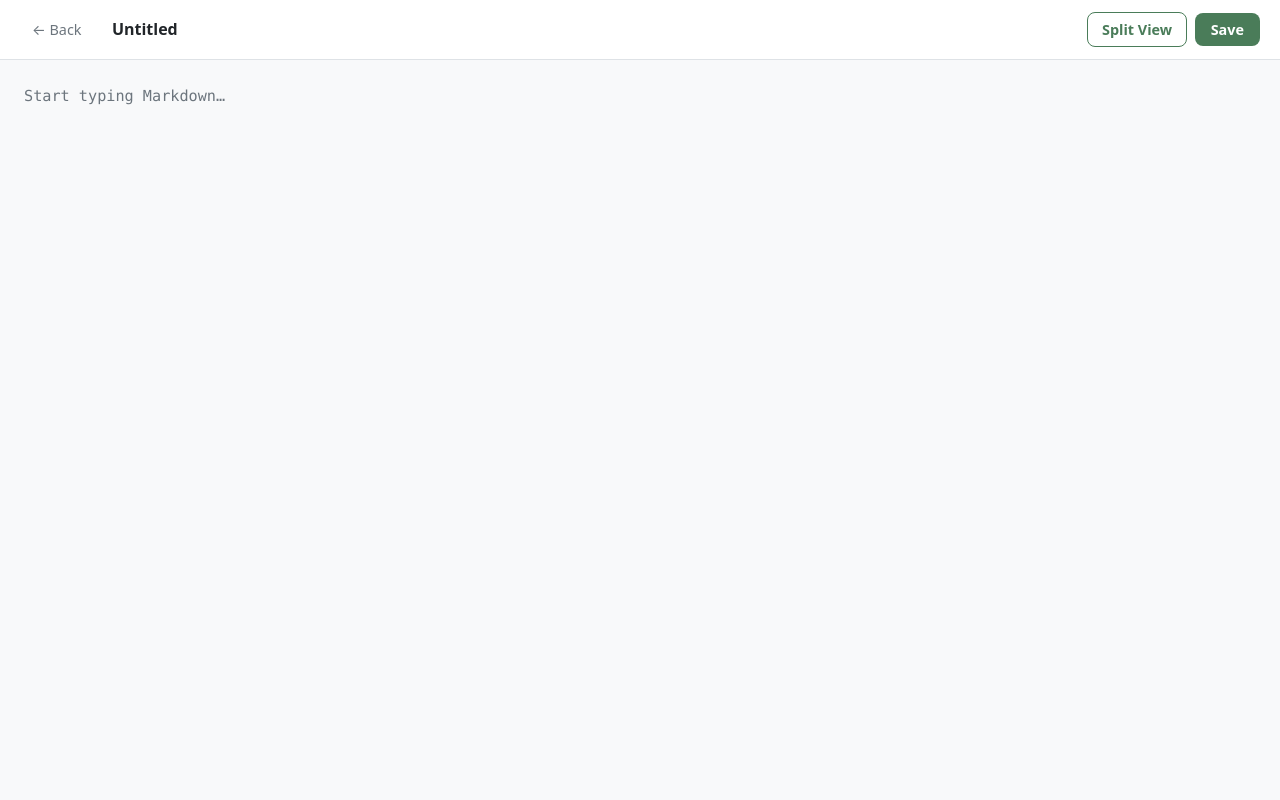
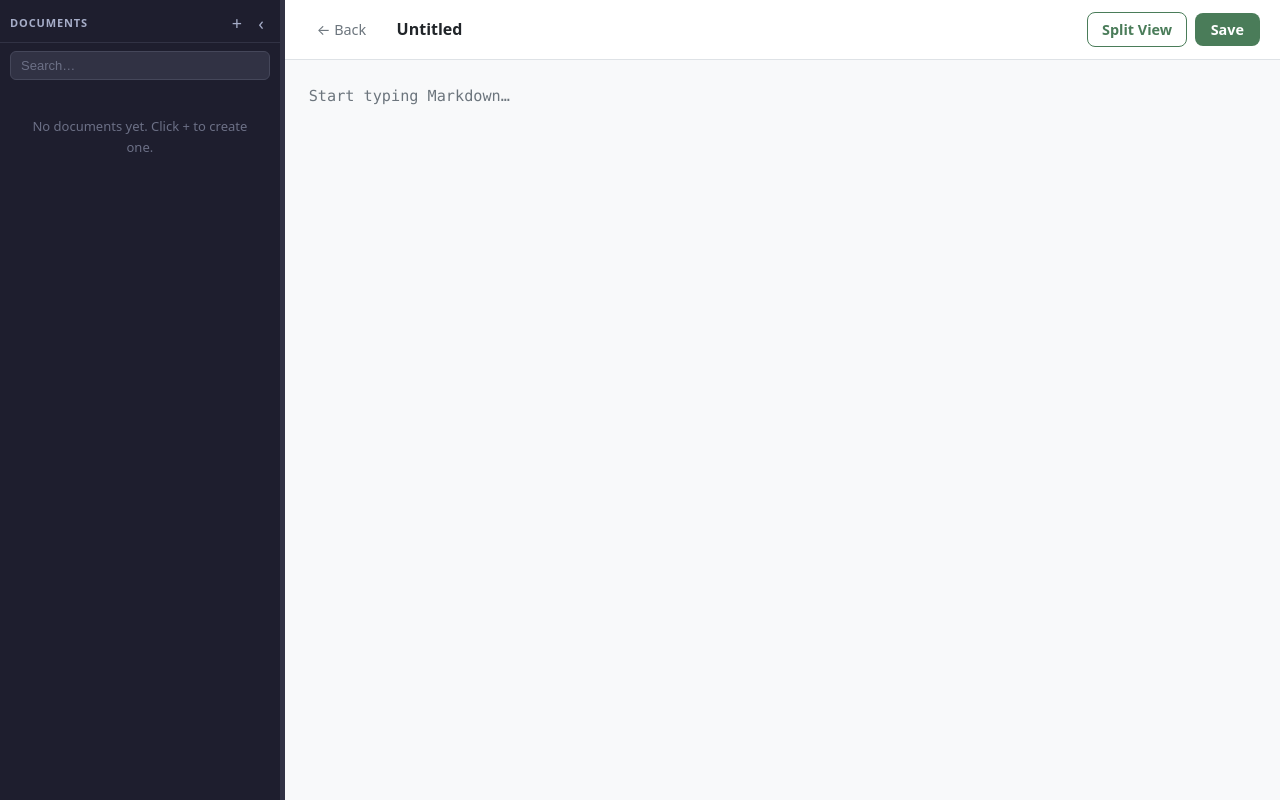
Before and after one commit to LeiteRafael/DinoMD, a React (Vite) app in the folder src/renderer/: page / in a window 1280 px wide. Both pictures are taken after a click on the button "+ New document". Built offline with nearby package versions, Linux system fonts and the light colour scheme.

Commit message:
feat(app): integrate Sidebar with PanelGroup layout across all document views

```diff
--- a/src/renderer/src/App.jsx
+++ b/src/renderer/src/App.jsx
@@ -1,10 +1,13 @@
-import { useState } from 'react'
+import { useState, useEffect } from 'react'
+import { PanelGroup, Panel, PanelResizeHandle } from 'react-resizable-panels'
 import MainPage from './pages/MainPage.jsx'
 import ReaderPage from './pages/ReaderPage.jsx'
 import EditorPage from './pages/EditorPage.jsx'
 import SplitViewPage from './pages/SplitViewPage.jsx'
+import Sidebar from './components/Sidebar/index.jsx'
 import useEditor from './hooks/useEditor.js'
 import useDocuments from './hooks/useDocuments.js'
+import useSidebar from './hooks/useSidebar.js'
 
 export default function App() {
   const [view, setView] = useState('main') // 'main' | 'reader' | 'editor' | 'split'
@@ -13,6 +16,23 @@ export default function App() {
 
   const editorHook = useEditor()
   const docsHook = useDocuments()
+  const sidebarHook = useSidebar()
+
+  // T008a: sort documents by mtimeMs descending for the sidebar
+  const sortedDocuments = [...(docsHook.documents ?? [])].sort(
+    (a, b) => (b.mtimeMs ?? 0) - (a.mtimeMs ?? 0)
+  )
+
+  // T023: if the active document is deleted while open, reset to main
+  useEffect(() => {
+    if (!activeDocumentId) return
+    const ids = new Set((docsHook.documents ?? []).map((d) => d.id))
+    if (!ids.has(activeDocumentId)) {
+      setActiveDocumentId(null)
+      setActiveDocumentName('')
+      setView('main')
+    }
+  }, [docsHook.documents, activeDocumentId])
 
   // ── Reader navigation ───────────────────────────────────────────────────────
   function handleOpenDocument(id, name) {
@@ -30,6 +50,7 @@ export default function App() {
   // ── Editor navigation ───────────────────────────────────────────────────────
   async function handleNewDocument() {
     await editorHook.openNew()
+    docsHook.refreshDocuments()
     setView('editor')
   }
 
@@ -67,9 +88,86 @@ export default function App() {
     setView('main')
   }
 
+  // ── After successful rename (T020b) ─────────────────────────────────────────
+  function handleDocumentRenamed() {
+    docsHook.refreshDocuments()
+  }
+
+  // ── Sidebar opening — open in reader ────────────────────────────────────────
+  function handleSidebarOpenDocument(id, name) {
+    setActiveDocumentId(id)
+    setActiveDocumentName(name)
+    setView('reader')
+  }
+
+  // ── Sidebar layout wrapper ───────────────────────────────────────────────────
+  function withSidebar(pageNode) {
+    const sidebar = (
+      <Sidebar
+        documents={sortedDocuments}
+        activeDocumentId={activeDocumentId}
+        onOpenDocument={handleSidebarOpenDocument}
+        onNewDocument={handleNewDocument}
+        onToggle={sidebarHook.toggle}
+      />
+    )
+
+    if (!sidebarHook.open) {
+      return (
+        <div style={{ display: 'flex', height: '100%', width: '100%' }}>
+          <button
+            onClick={sidebarHook.toggle}
+            title="Open sidebar"
+            aria-label="Open sidebar"
+            style={{
+              alignSelf: 'flex-start',
+              margin: '8px 0 0 8px',
+              background: 'transparent',
+              border: 'none',
+              cursor: 'pointer',
+              fontSize: '18px',
+              color: '#a6adc8',
+              flexShrink: 0
+            }}
+          >
+            ›
+          </button>
+          <div style={{ flex: 1, overflow: 'auto' }}>{pageNode}</div>
+        </div>
+      )
+    }
+
+    return (
+      <PanelGroup direction="horizontal" style={{ height: '100%', width: '100%' }}>
+        <Panel
+          defaultSize={sidebarHook.widthPercent}
+          minSize={15}
+          maxSize={35}
+          onResize={sidebarHook.handleResize}
+        >
+          {sidebar}
+        </Panel>
+        <PanelResizeHandle style={{ width: '4px', background: '#313244', cursor: 'col-resize' }} />
+        <Panel>{pageNode}</Panel>
+      </PanelGroup>
+    )
+  }
+
   // ── Render ──────────────────────────────────────────────────────────────────
+  if (view === 'main') {
+    return (
+      <MainPage
+        docsHook={docsHook}
+        onOpenDocument={handleOpenDocument}
+        onNewDocument={handleNewDocument}
+        onEditDocument={(id, name) => handleEditDocument({ id, name })}
+        onDocumentDeleted={handleDocumentDeleted}
+      />
+    )
+  }
+
   if (view === 'split') {
-    return (
+    return withSidebar(
       <SplitViewPage
         editorHook={editorHook}
         onBack={handleSplitViewBack}
@@ -79,35 +177,24 @@ export default function App() {
   }
 
   if (view === 'editor') {
-    return (
+    return withSidebar(
       <EditorPage
         editorHook={editorHook}
         onBack={handleEditorBack}
         onDocumentSaved={handleDocumentSaved}
         onDocumentDeleted={handleDocumentDeleted}
+        onDocumentRenamed={handleDocumentRenamed}
         onSplitView={handleOpenSplitView}
       />
     )
   }
 
-  if (view === 'reader') {
-    return (
-      <ReaderPage
-        documentId={activeDocumentId}
-        documentName={activeDocumentName}
-        onBack={handleBack}
-        onEditDocument={handleEditDocument}
-      />
-    )
-  }
-
-  return (
-    <MainPage
-      docsHook={docsHook}
-      onOpenDocument={handleOpenDocument}
-      onNewDocument={handleNewDocument}
-      onEditDocument={(id, name) => handleEditDocument({ id, name })}
-      onDocumentDeleted={handleDocumentDeleted}
+  return withSidebar(
+    <ReaderPage
+      documentId={activeDocumentId}
+      documentName={activeDocumentName}
+      onBack={handleBack}
+      onEditDocument={handleEditDocument}
     />
   )
 }
--- a/src/renderer/src/pages/EditorPage.jsx
+++ b/src/renderer/src/pages/EditorPage.jsx
@@ -19,6 +19,7 @@ export default function EditorPage({
   onBack,
   onDocumentSaved,
   onDocumentDeleted,
+  onDocumentRenamed,
   onSplitView
 }) {
   const {
@@ -130,6 +131,8 @@ export default function EditorPage({
       setTitleValue(session.name) // revert
       // Clear error after 4 s
       setTimeout(() => setTitleError(null), 4000)
+    } else {
+      onDocumentRenamed?.()
     }
   }
 
```
